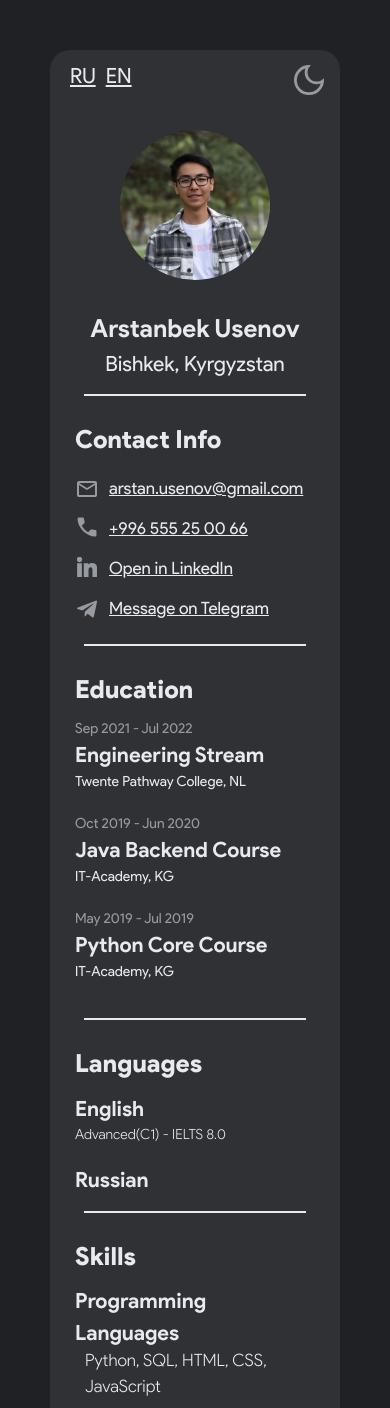
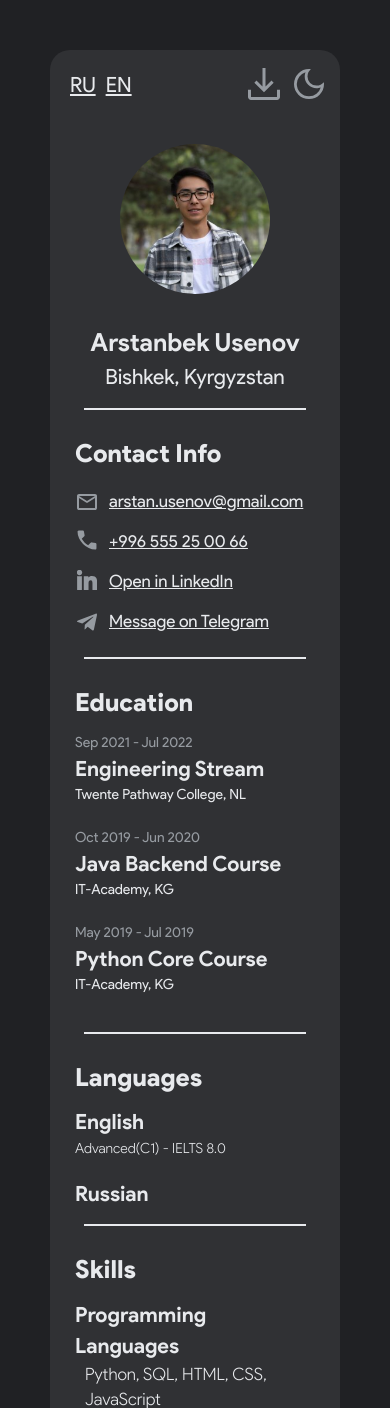
Before and after one commit to Barnacle322/cv-gcloud, a Flask app: page / in a window 390 px wide. Shown: the top 1408 px of the page. Run offline with Flask 2, Linux system fonts and the light colour scheme.

Commit message:
Added download

```diff
--- a/server/src/app.py
+++ b/server/src/app.py
@@ -1,8 +1,9 @@
-from flask import Flask, render_template
-import os
 import datetime
 
+from flask import Flask, render_template, send_file
+
 app = Flask(__name__)
+
 
 def get_dates():
     today = datetime.date.today()
@@ -15,6 +16,7 @@ def get_dates():
         "eso": eso,
     }
     return dates
+
 
 def get_dates_ru():
     today = datetime.date.today()
@@ -44,10 +46,11 @@ def home():
     return render_template("home.html", dates=get_dates())
 
 
-@app.get('/ru')
+@app.get("/ru")
 def ru():
     return render_template("home_ru.html", dates=get_dates_ru())
 
 
-if __name__ == "__main__":
-    app.run(debug = True)#, host='0.0.0.0', port = int(os.environ.get('PORT', 8080)))
+@app.get("/download")
+def download():
+    return send_file("./static/elements/cvexport.pdf", as_attachment=True)
--- a/server/src/static/styles/home.css
+++ b/server/src/static/styles/home.css
@@ -25,7 +33,7 @@
 body {
   margin: 0px;
   background-color: var(--main-bg-dark);
-    font-family: 'Product Sans';
+  font-family: "Product Sans", sans-serif;
   overflow-y: auto;
   overflow-x: hidden;
   height: 100%;
@@ -93,7 +99,9 @@ body {
 .langs {
   width: calc(100% - 20px);
   display: flex;
+  flex-direction: row;
   margin: 10px;
+  align-items: center;
 }
 
 #switch-button {
@@ -107,31 +115,39 @@ body {
 }
 
 #label {
-    height: 25px;
-    width: 25px;
+  height: 40px;
+  width: 40px;
   position: relative;
-    top: 5px;
-    min-width: fit-content;
-    border-radius: 30px;
-    padding-left: 15px;
-    padding-bottom: 10px;
   cursor: pointer;
+  display: none;
+}
+
+.buttons {
+  display: flex;
+  flex-direction: row;
+  align-items: center;
+  width: 100%;
+  height: fit-content;
+  justify-content: flex-end;
+}
+
+.download {
+  position: relative;
+}
+
+.download2 {
   margin-left: auto;
+  margin-right: 10px;
   display: none;
 }
 
 #label2 {
-    height: 25px;
-    width: 25px;
+  height: 40px;
+  width: 40px;
   position: relative;
-    right: 10px;
-    top: 15px;
-    min-width: fit-content;
-    border-radius: 30px;
-    padding-left: 15px;
-    padding-bottom: 10px;
   cursor: pointer;
-    margin-left: auto;
+  align-self: end;
+  margin: 10px;
 }
 
 #sun {
@@ -201,7 +217,7 @@ body {
   display: flex;
   justify-content: center;
   align-items: center;
-    min-height: 150px;
+  height: 150px;
   width: 150px;
   border-radius: 75px;
   margin: 25px 0px 30px 0px;
@@ -211,7 +227,6 @@ body {
 #img {
   width: 150px;
   height: 150px;
-    object-fit: cover;
 }
 
 .name {
@@ -553,13 +561,16 @@ body {
     opacity: 1;
   }
 
-    #label {
+  #label,
+  .download2 {
     display: block;
   }
 
-    #label2 {
+  #label2,
+  .download {
     display: none;
   }
+
   .experience-position {
     flex-direction: column;
   }
--- a/server/src/templates/home.html
+++ b/server/src/templates/home.html
@@ -43,6 +43,11 @@
             <div class='langs'>
                 <a class='langswitch' href="/ru">RU</a>
                 <a class='langswitch' href="/">EN</a>
+                <a href="/download" class="download2">
+                    <div style="pointer-events: none;">
+                        <object data="{{ url_for('static',filename='elements/download.svg') }}" width="40" height="40"></object>
+                    </div>
+                </a>
                 <label for="switch-button" id="label">
                     <object data="{{ url_for('static',filename='elements/sun.svg') }}" width="40" height="40" id="sun"> </object>
                     <object data="{{ url_for('static',filename='elements/moon.svg') }}" width="40" height="40" id="moon"> </object>
@@ -134,10 +139,17 @@
         </div>
         <input type="checkbox" id="switch-button2" onclick="myFunction()">
         <div class="main">
-            <label for="switch-button2" id="label2">
-                <object data="{{ url_for('static',filename='elements/sun.svg') }}" width="40" height="40" id="sun"> </object>
-                <object data="{{ url_for('static',filename='elements/moon.svg') }}" width="40" height="40" id="moon"> </object>
-            </label>
+            <div class="buttons">
+                <a href="/download" class="download">
+                    <div style="pointer-events: none;">
+                        <object data="{{ url_for('static',filename='elements/download.svg') }}" width="40" height="40"></object>
+                    </div>
+                </a>
+                <label for="switch-button2" id="label2">
+                    <object data="{{ url_for('static',filename='elements/sun.svg') }}" width="40" height="40" id="sun"></object>
+                    <object data="{{ url_for('static',filename='elements/moon.svg') }}" width="40" height="40" id="moon"></object>
+                </label>
+            </div>
             <div class="skills">
                 <div class="skills-title">Skills</div>
 
```
Also changed, not shown: other parts of server/src/static/styles/home.css (+31 -32 lines), server/src/templates/home_ru.html (+16 -4 lines), server/src/static/elements/download.svg (added), 2 other files. Lines whose indentation alone changed are shown as unchanged.
